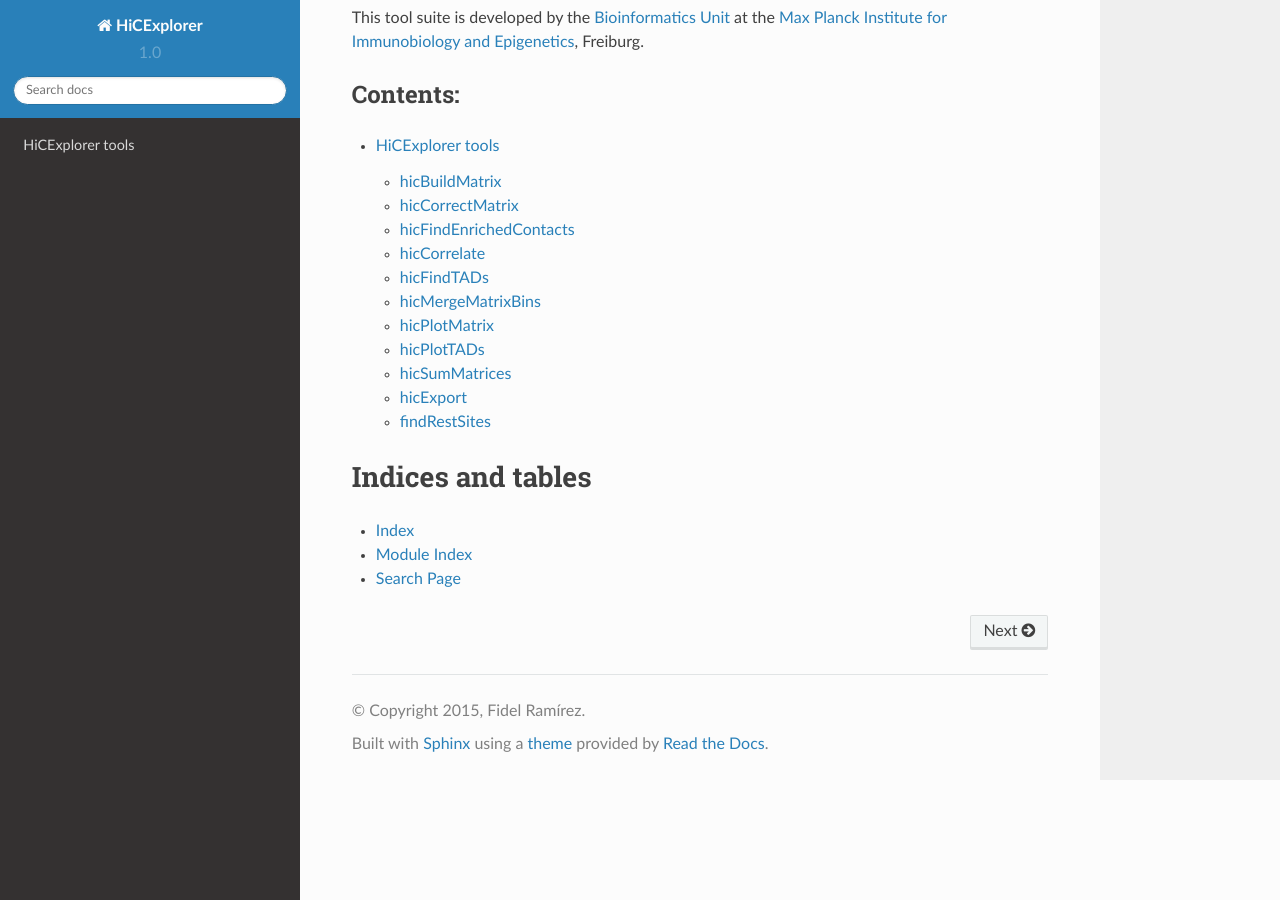
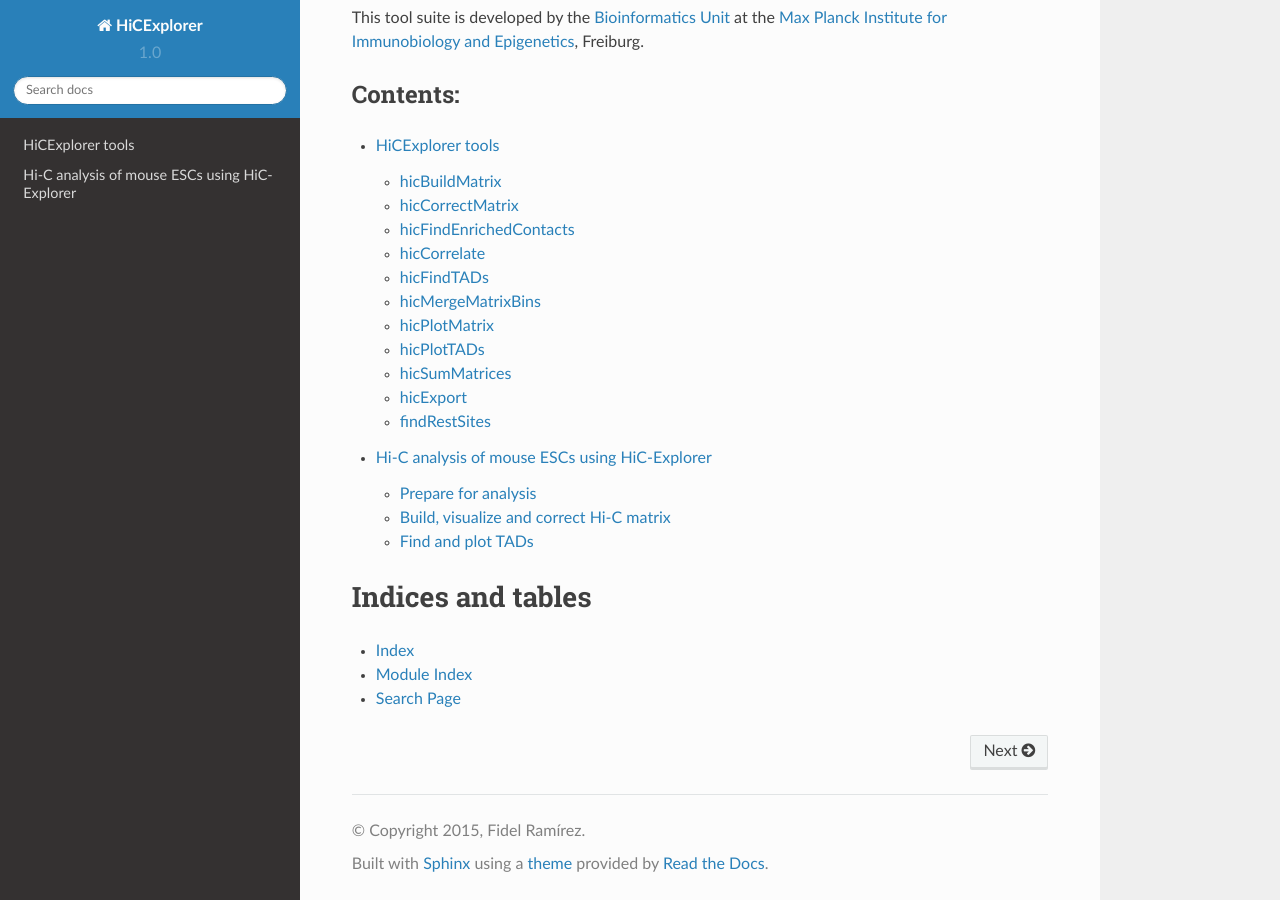
Before and after one commit to deeptools/HiCExplorer, a Sphinx documentation site: the page built from docs/index.rst, in a window 1280 px wide and 900 px high, scrolled down 4792 px. Built offline with Sphinx 7.4.7 and the Read the Docs theme 2.0.0, drawn with Linux system fonts in a browser that asks for light colours; the version number is read from the project's files by our own code; some of the changed lines change nothing that is shown.

Commit message:
addding documentation analysis of mouse data

```diff
--- /dev/null
+++ b/docs/content/mES-HiC_analysis.rst
@@ -0,0 +1,272 @@
+Hi-C analysis of mouse ESCs using HiC-Explorer
+==============================================
+
+| Vivek Bhardwaj
+| 20.10.2015
+
+The following example shows how we can use HiCExplorer to analyse a
+published dataset. Here we are using a HiC dataset from `Marks et. al.
+2015 <http://www.genomebiology.com/2015/16/1/149>`__, on mouse ESCs.
+
+**Protocol** Collection of the cells for Hi-C and the Hi-C sample
+preparation procedure was performed as previously described
+`Lieberman-Aiden et
+al. <http://www.sciencemag.org/content/326/5950/289.long>`__, with the
+slight modification that *DpnII* was used as restriction enzyme during
+initial digestion. Paired-end libraries were prepared according to
+Lieberman-Aiden et al. and sequenced on the NextSeq 500 platform using 2
+× 75 bp sequencing.
+
+Prepare for analysis
+--------------------
+
+Install HiC explorer
+~~~~~~~~~~~~~~~~~~~~
+
+The following commands install HiCExplorar globally. In case you don't
+have admin privileges, you can first install and setup a `virtual
+environment <https://virtualenv.pypa.io/en/latest/>`__ for python, and
+then install HiCExplorer inside the virtual environment.
+
+.. code:: bash
+
+    # To Clone and install in the ~/programs directory
+    cd ~/programs
+    git clone https://github.com/maxplanck-ie/HiCExplorer.git
+    cd HiCExplorer.git
+    python setup.py install
+    ## now add HiCExplorer in $PATH
+    export PATH=:$PATH
+
+Download Raw fastq files
+~~~~~~~~~~~~~~~~~~~~~~~~
+
+Fastq files can be downloaded from the EBI archive (or NCBI archive).
+
+.. code:: bash
+
+    mkdir inputdir
+    cd inputdir
+
+    wget ftp://ftp.sra.ebi.ac.uk/vol1/fastq/SRR195/007/SRR1956527/SRR1956527_2.fastq.gz
+    wget ftp://ftp.sra.ebi.ac.uk/vol1/fastq/SRR195/007/SRR1956527/SRR1956527_1.fastq.gz
+
+    wget ftp://ftp.sra.ebi.ac.uk/vol1/fastq/SRR195/008/SRR1956528/SRR1956528_1.fastq.gz
+    wget ftp://ftp.sra.ebi.ac.uk/vol1/fastq/SRR195/008/SRR1956528/SRR1956528_2.fastq.gz
+
+    wget ftp://ftp.sra.ebi.ac.uk/vol1/fastq/SRR195/009/SRR1956529/SRR1956529_1.fastq.gz
+    wget ftp://ftp.sra.ebi.ac.uk/vol1/fastq/SRR195/009/SRR1956529/SRR1956529_2.fastq.gz
+
+Map Raw fastq files
+~~~~~~~~~~~~~~~~~~~
+
+The raw fastq files are now aligned to mouse genome. Here we will map
+them to *GRCm37* using
+`HISAT <https://ccb.jhu.edu/software/hisat/index.shtml>`__, a fast and
+memory efficient read aligner.
+
+The option : **--sensitive-local** is used, since we want local
+alignment. In HiC, many reads in the read-pair overlap with their mates.
+Using *local* alignment avoids the alignment of the end of the reads,
+where the sequence might correspond to the read mate.
+
+**--reorder** is used to get the reads in the sam file in the order they
+are aligned in. HiCExplorer reads the alignment in this order.
+
+Same options can be used with bowtie2 too.
+
+.. code:: bash
+
+    mkdir mapped_files
+
+    for fq in $(ls ${inputdir} | grep '.fastq.gz')
+    do fqbase=$(basename ${fq} .fastq.gz)
+    /path/to/hisat/bin/hisat -x /path/to/hisat_index/prefix --sensitive-local --reorder -p 40 -U inputdir/${fq} -S mapped_files/${fqbase}.sam
+    done
+
+Build, visualize and correct Hi-C matrix
+----------------------------------------
+
+Create a Hi-C matrix using the aligned files
+~~~~~~~~~~~~~~~~~~~~~~~~~~~~~~~~~~~~~~~~~~~~
+
+Build restriction-site bed files
+^^^^^^^^^^^^^^^^^^^^^^^^^^^^^^^^
+
+Before creating the HiC matrix, we need to know the restriction cut
+site. The program *findRestSite* creates it for us. It needs the
+restriction sequence as input. Here `DpnII
+sequence <https://www.neb.com/products/r0543-dpnii>`__ is used.
+
+.. code:: bash
+
+    findRestSite --fasta /path/to/GRCm37/genome_fasta/genome.fa --searchPattern GATC -o dpnII_positions_GRCm37.bed
+
+    ## Sort the file
+    sort -k1,1 -k2,2n dpnII_positions_GRCm37.bed > dpnII_positions_GRCm37-sorted.bed
+
+Build Hi-C matrix
+^^^^^^^^^^^^^^^^^
+
+**hicBuildMatrix** builds the matrix of read counts over the bins in the
+genome, considering the sites around the given restriction site. We need
+to provide the input bams, the restriction site bed file [-rs],
+restriction sequence [-seq] , binsize [-bs], name of output matrix file
+[-o] and the name of output bam file (which contains the accepted
+alignments) [-b] .
+
+.. code:: bash
+
+    mkdir hiCmatrix
+
+    for SRR in SRR1956527 SRR1956528 SRR1956529;
+    do hicBuildMatrix \
+    -s mapped_files/${SRR}_1.bam mapped_files/${SRR}_2.bam \
+    -bs 10000 \#-rs dpnII_positions_GRCm37-sorted.bed -seq GATC
+    -b ${SRR}_ref.bam -o hiCmatrix/${SRR}.matrix & done
+
+The output bam files show that we have around 34M, 54M and 58M selected
+reads for SRR1956527, SRR1956528 & SRR1956529, respectively. Normally
+25% of the total reads et selected.
+
+The output matrices have counts for the genomic regions. The extention
+of output matrix files is *.npz*.
+
+Merge Matrices from Replicates
+^^^^^^^^^^^^^^^^^^^^^^^^^^^^^^
+
+To increase the depth of reads we merge the counts from these three
+replicates.
+
+.. code:: bash
+
+    hicSumMatrices -m hiCmatrix/SRR1956527.matrix.npz hiCmatrix/SRR1956528.matrix.npz hiCmatrix/SRR1956529.matrix.npz -o hiCmatrix/replicateMerged.matrix
+
+Correct Hi-C Matrix
+^^^^^^^^^^^^^^^^^^^
+
+**hiCorrectMatrix** corrects the matrix counts in an iterative manner.
+For correcting the matrix, it's important to remove the unassembled
+scaffolds (eg NT\_) and keep only chromosomes, as scaffolds create
+problems with marix correction. Therefore we use the chromosome names
+(1-19, X, Y) here.
+
+.. code:: bash
+
+    hicCorrectMatrix correct \
+    --chromosomes 1 2 3 4 5 6 7 8 9 10 11 12 13 14 15 16 17 18 19 X Y \
+    -m hiCmatrix/replicateMerged.matrix.npz -o hiCmatrix/replicateMerged.Corrected.npz
+
+Plot Hi-C matrix
+~~~~~~~~~~~~~~~~
+
+since a big matrix takes too longs to plot, we merge the small bins into
+larger one.
+
+Merge matrix bins for plotting
+^^^^^^^^^^^^^^^^^^^^^^^^^^^^^^
+
+**hicMergeMatrixBins** merges the bins into larger bins of given number
+(specified by -nb). We will merge the original (uncorrected) matrix and
+then correct it.
+
+.. code:: bash
+
+    hicMergeMatrixBins \
+    -m hiCmatrix/replicateMerged.matrix.npz -nb 100 \
+    -o hiCmatrix/replicateMerged.matrix-100bins.npz
+
+Correct the merged matrix
+^^^^^^^^^^^^^^^^^^^^^^^^^
+
+We will now correct the merged matrix befor plotting.
+
+.. code:: bash
+
+    hicCorrectMatrix correct \
+    --chromosomes 1 2 3 4 5 6 7 8 9 10 11 12 13 14 15 16 17 18 19 X Y \
+    -m hiCmatrix/replicateMerged.matrix-100bins.npz -o hiCmatrix/replicateMerged.Corrected-100bins.npz
+
+Plot the corrected Hi-C Matrix
+^^^^^^^^^^^^^^^^^^^^^^^^^^^^^^
+
+**hicPlotMatrix** can plot the merged matrix. We use options :
+**--log1p** to plot the log intensites and **dpi** in increase image
+resolution
+
+.. code:: bash
+
+    mkdir plots
+    hicPlotMatrix \
+    --log1p --dpi 300 \
+    -m hiCmatrix/replicateMerged.Corrected-100bins.npz \
+    --chromosomeOrder 1 2 3 4 5 6 7 8 9 10 11 12 13 14 15 16 17 18 19 X Y \
+    -o plots/replicateMerged_Corrected-100bins_plot.png
+
+Remove outliers from hic-Matrix
+~~~~~~~~~~~~~~~~~~~~~~~~~~~~~~~
+
+Outliers can be removed by a cutoff after looking at the diagnostic plot
+for **hicCorrectMatrix** (using **diagnostic\_plot** option). Here I am
+using a matrix with 20kb bins (produced by hicMergeMatrixBins -nb 2),
+since 20kb seems to be decent resolution.
+
+Select threshold for outlier removal
+^^^^^^^^^^^^^^^^^^^^^^^^^^^^^^^^^^^^
+
+.. code:: bash
+
+    hicCorrectMatrix diagnostic_plot -m hiCmatrix/replicateMerged.matrix_20kb.npz -o plots/diagPlot-20kb.png
+
+Correct matrix removing outliers
+^^^^^^^^^^^^^^^^^^^^^^^^^^^^^^^^
+
+.. code:: bash
+
+    hicCorrectMatrix correct \
+    --chromosomes 1 2 3 4 5 6 7 8 9 10 11 12 13 14 15 16 17 18 19 X Y \
+    -m hiCmatrix/replicateMerged.matrix_20kb.npz \
+    -t -2 3 --perchr -o hiCmatrix/replicateMerged.Corrected_20kb.npz
+
+Plot corrected matrix
+^^^^^^^^^^^^^^^^^^^^^
+
+We can now plot the chromosome X, with the corrected matrix.
+
+.. code:: bash
+
+    hicPlotMatrix \
+    --log1p --dpi 300 \
+    -m hiCmatrix/replicateMerged.Corrected_20kb.npz \
+    --region X \
+    -o plots/replicateMerged_Corrected-20kb_plot-chrX.png
+
+Find and plot TADs
+------------------
+
+Find TADs
+~~~~~~~~~
+
+.. code:: bash
+
+    mkdir TADs
+    hicFindTADs -m hiCmatrix/replicateMerged.Corrected_20kb.npz \
+    --minDepth 40000 --maxDepth 80000 \
+    --outPrefix TADs/marks_et-al_TADs_20kb-Bins
+
+Plot TADs
+~~~~~~~~~
+
+We can plot the TADs for a given chromosomal region. For this we need to
+create a tracks file, which is a file containing instructions to plot.
+One of the example is attached `here <./plots/track_example.txt>`__.
+
+Here I am plotting the TADs we have found (using 20kb bins) along with
+the TADs found by Marks et. al., available as bed file `here <>`__ , and
+GRCm37\_genes bed file (from ensembl).
+
+.. code:: bash
+
+    hicPlotTADs --tracks tracks_toPlot/tracks_2.txt \
+    --region X:99974316-101359967 --dpi 300 \
+    -out plots/TADs_around_Xist.png
--- a/docs/index.rst
+++ b/docs/index.rst
@@ -187,7 +187,7 @@
    :maxdepth: 2
 
    content/list-of-tools
-
+   content/mES-HiC_analysis
 
 
 Indices and tables
```
